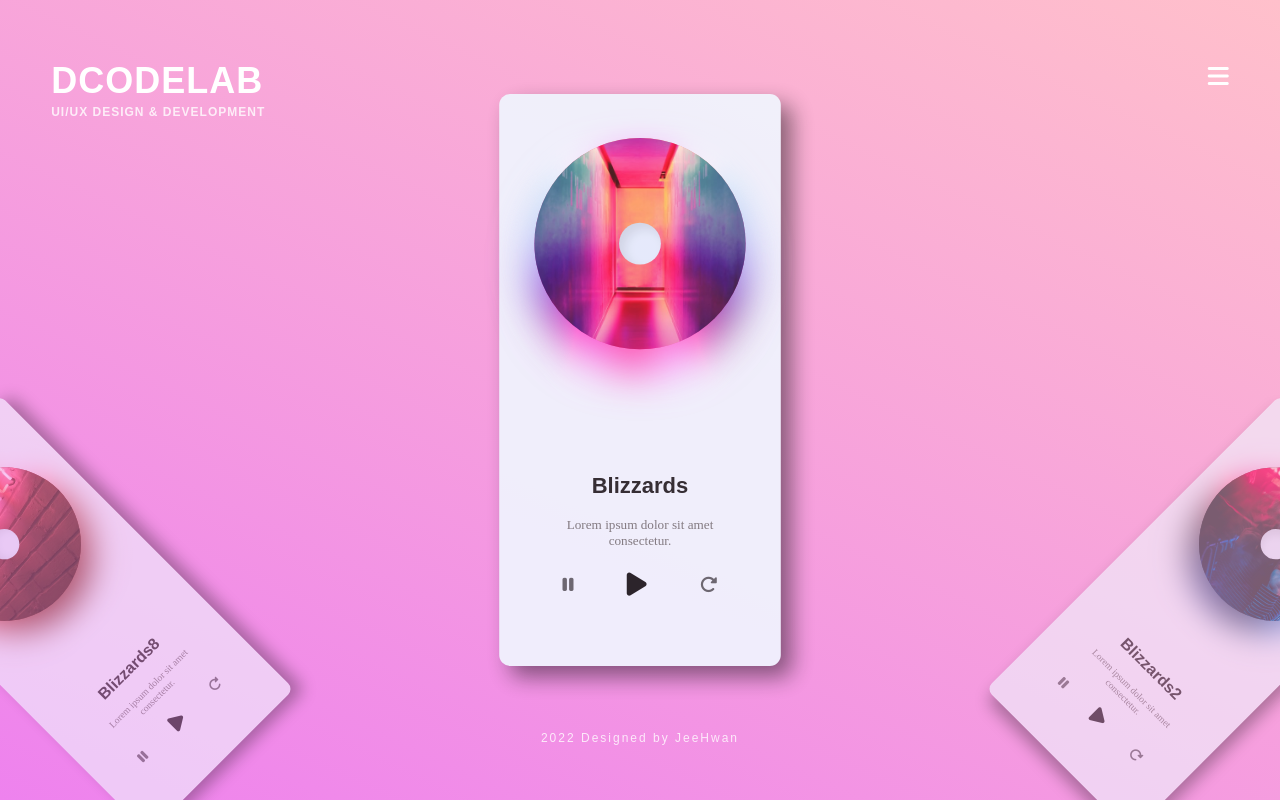
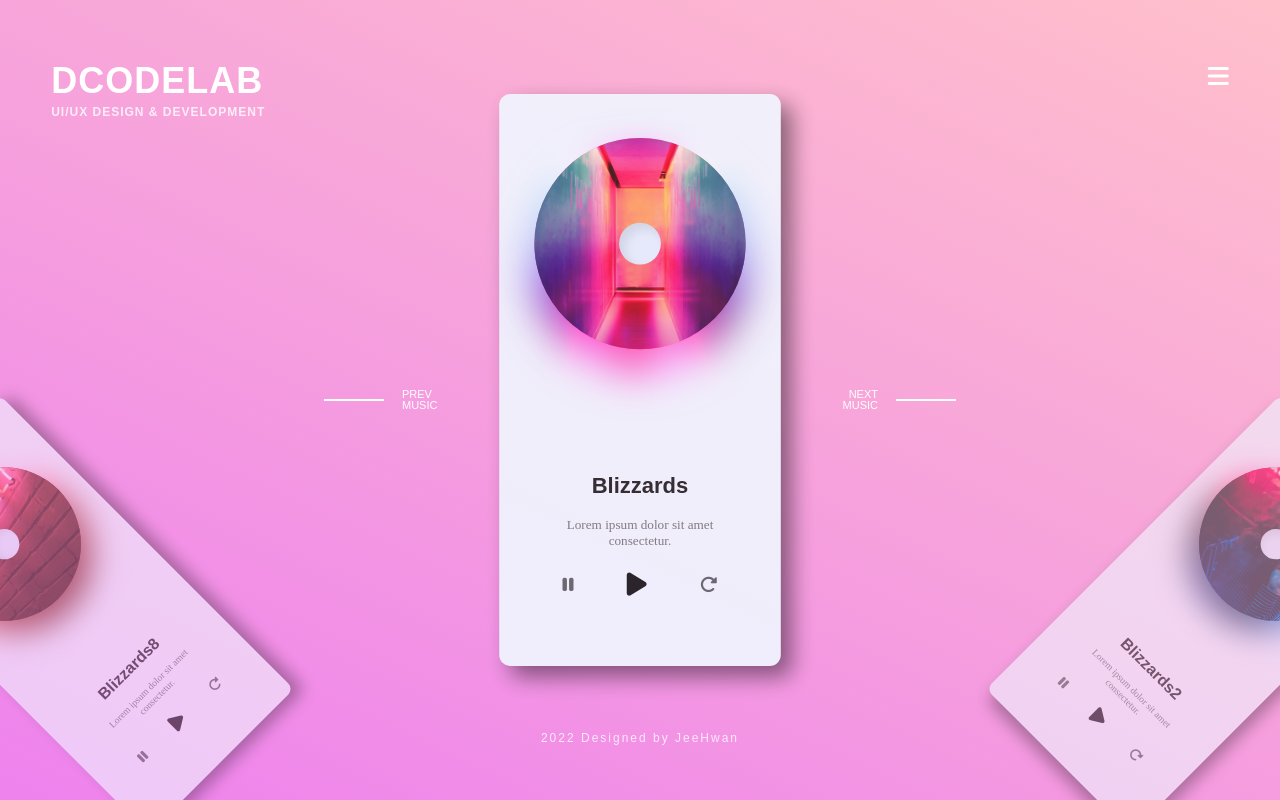
Before and after one commit to jeehwan-lee/music_player, a plain HTML site: page index.html in a window 1280 px wide. Drawn offline with Linux system fonts and the light colour scheme.

Commit message:
rotation complete

```diff
--- a/css/style.css
+++ b/css/style.css
@@ -94,6 +94,7 @@ figure section {
 	margin-left: -10vw;
 	top: 140%;
 	margin-top: -25vh;
+	transition: 1s;
 }
 
 figure section article {
@@ -223,3 +224,128 @@ figure section article .inner .pic.on::after {
 figure section article .inner .pic.on::before {
 	animation: ani2 4s linear infinite;
 }
+
+figure .btnPrev {
+	width: 60px;
+	height: 60px;
+	position:absolute;
+	top: 50%;
+	left: 50%;
+	transform: translate(-20vw, -50%);
+	display: flex;
+	align-items: center;
+	text-align: left;
+	cursor: pointer;
+}
+
+figure .btnPrev span {
+	font:11px/1 "arial";
+	color: #fff;
+	opacity: 1;
+	transform: translateX(30%);
+	transition: 0.5s;
+}
+
+figure .btnPrev::before {
+	content: "";
+	display: block;
+	width: 100%;
+	height: 1px;
+	background: #fff;
+	position: absolute;
+	top: 50%;
+	left: 0px;
+	transform-origin: left center;
+	transform: rotate(-180deg);
+	transition: 0.5s;
+}
+
+figure .btnPrev::after {
+	content: "";
+	display: block;
+	width: 100%;
+	height: 1px;
+	background: #fff;
+	position: absolute;
+	bottom: 50%;
+	left: 0%;
+	transform-origin: left center;
+	transform: rotate(180deg);
+	transition: 0.5s;
+}
+
+figure .btnPrev:hover span {
+	opacity: 0;
+	transform: translateX(100%);
+}
+
+figure .btnPrev:hover::before {
+	transform: rotate(-30deg);
+}
+
+figure .btnPrev:hover::after {
+	transform: rotate(30deg);
+}
+
+figure .btnNext {
+	width: 60px;
+	height: 60px;
+	position: absolute;
+	top: 50%;
+	right: 50%;
+	transform: translate(20vw, -50%);
+	display: flex;
+	align-items: center;
+	text-align: right;
+	cursor: pointer;
+}
+
+figure .btnNext span {
+	font: 11px/1 "arial";
+	color: #fff;
+	opacity: 1;
+	transform: translateX(-30%);
+	transition: 0.5s;
+}
+
+figure .btnNext::before {
+	content: "";
+	display: block;
+	width: 100%;
+	height: 1px;
+	background: #fff;
+	position: absolute;
+	top: 50%;
+	left: 0px;
+	transform-origin: right center;
+	transform: rotate(180deg);
+	transition: 0.5s;
+}
+
+figure .btnNext::after {
+	content: "";
+	display: block;
+	width: 100%;
+	height: 1px;
+	background: #fff;
+	position: absolute;
+	bottom: 50%;
+	left: 0px;
+	transform-origin: right center;
+	transform: rotate(-180deg);
+	transition: 0.5s;
+}
+
+figure .btnNext:hover span {
+	opacity: 0;
+	transform: translateX(-100%);
+
+}
+
+figure .btnNext:hover::before {
+	transform: rotate(30deg);
+}
+
+figure .btnNext:hover::after {
+	transform: rotate(-30deg);
+}
--- a/index.html
+++ b/index.html
@@ -178,7 +178,7 @@
                 </div>
 
                 <div class="txt">
-                    <h2>Blizzards7/h2>
+                    <h2>Blizzards7</h2>
                     <p>Lorem ipsum dolor sit amet consectetur.</p>
                     <ul>
                         <li class="pause">
@@ -222,6 +222,14 @@
         </article>
 
      </section>
+
+     <div class="btnPrev">
+         <span>PREV MUSIC</span>
+     </div>
+
+     <div class="btnNext">
+         <span>NEXT MUSIC</span>
+     </div>
  </figure>
 </body>
 </html>
--- a/js/main.js
+++ b/js/main.js
@@ -3,6 +3,50 @@ const lists = frame.querySelectorAll('article');
 const deg = 45;
 const len = lists.length-1;
 let i = 0;
+
+const prev = document.querySelector(".btnPrev");
+const next = document.querySelector(".btnNext");
+
+const audio = frame.querySelectorAll("audio");
+
+let num = 0;
+let active = 0;
+
+function activation(index, lists) {
+    for(let el of lists) {
+        el.classList.remove("on");
+    }
+    lists[index].classList.add("on");
+}
+
+function initMusic() {
+    for(let el of audio) {
+        el.pause();
+        el.load();
+        el.parentElement.previousElementSibling.classList.remove("on");
+    }
+}
+
+prev.addEventListener("click", () => {
+
+    initMusic();
+    num++;
+    frame.style.transform = `rotate(${deg * num}deg)`;
+
+    (active === 0) ? active = len : active--;
+    activation(active, lists);
+});
+
+next.addEventListener("click", () => {
+
+    initMusic();
+    num--;
+    frame.style.transform = `rotate(${deg * num}deg)`;
+
+    (active === 0) ? active = len : active++;
+    activation(active, lists);
+});
+
 
 for(let el of lists) {
 
```
